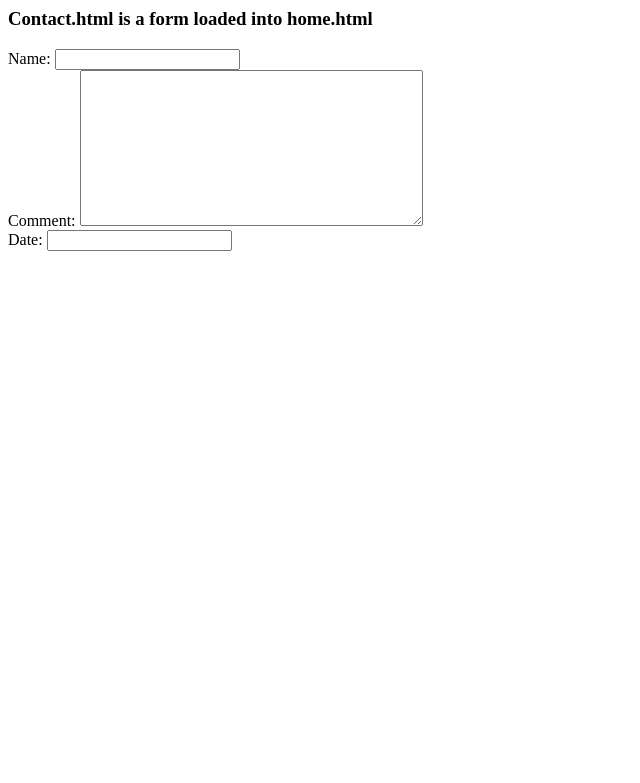
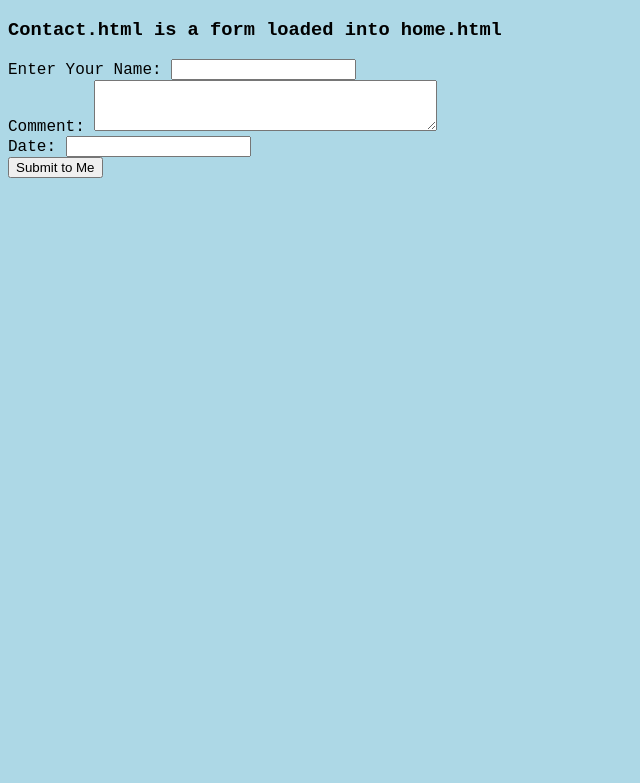
Before and after one commit to nchamberlain/tryforms, a Django app: template main/templates/main/contact.html in a window 1280 px wide. Shown: the top 783 px of the page, without its empty margins (0-640 px from the left). Run offline with Django 5.2, Linux system fonts and the light colour scheme; the template is opened without the code that fills it: values that come from a table or form of the project are taken from there, others are empty; some libraries are stand-ins or nearby versions.

Commit message:
Experimenting

```diff
--- a/main/forms.py
+++ b/main/forms.py
@@ -3,6 +3,6 @@ from django import forms
 #create your forms here.
 
 class ExampleForm(forms.Form):
-    name = forms.CharField()
-    comment = forms.CharField(widget=forms.Textarea)
+    name = forms.CharField(label="Enter Your Name")
+    comment = forms.CharField(widget=forms.Textarea(attrs={'rows':3}))
     date = forms.DateField()
--- a/main/static/main/style.css
+++ b/main/static/main/style.css
@@ -1,3 +1,7 @@
 li a {
     color: green;
 }
+body {
+    background-color: lightblue;
+    font-family: 'Courier New', Courier, monospace;
+}
--- a/main/templates/main/contact.html
+++ b/main/templates/main/contact.html
@@ -1,16 +1,26 @@
-
+{% load static %}
+<!DOCTYPE html>
+<html>
+  <head>
+    <!-- Required meta tags -->
+    <meta charset="utf-8">
+    <meta name="viewport" content="width=device-width, initial-scale=1.0">
+    <!-- Stylesheet has to follow the above info or get a complaint -->
+    <link rel="stylesheet" href="style.css">
+  </head>
+  <body>
 
 {% block content %}
-
-{% load crispy_forms_tags %}
 
 <div class="container py-5">
     <h3>Contact.html is a form loaded into home.html</h3>
     <form method="post">
         {% csrf_token %}
         {{form}}
-        <!-- <button class="btn btn-primary"Submit</button> -->
+        <input type="submit" value="Submit to Me">
     </form>
 </div>
 
 {% endblock %}
+  </body>
+</html>
```
